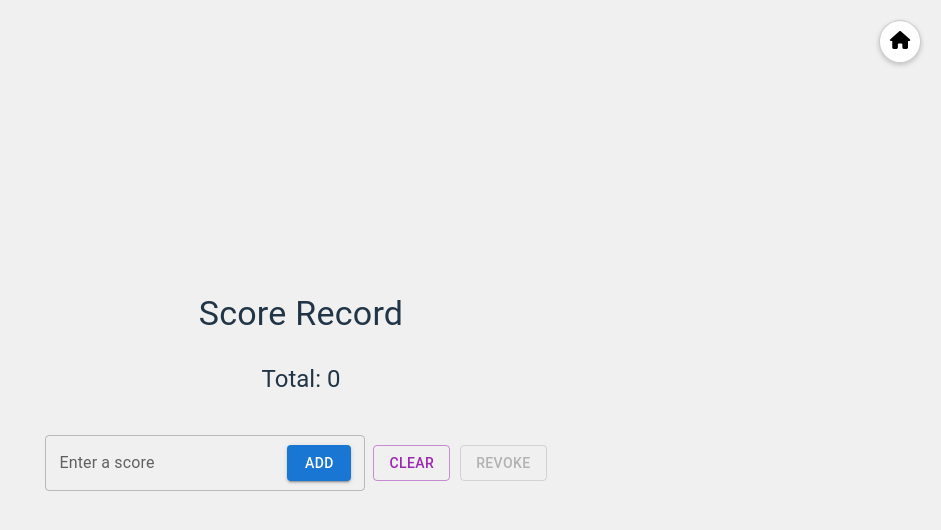
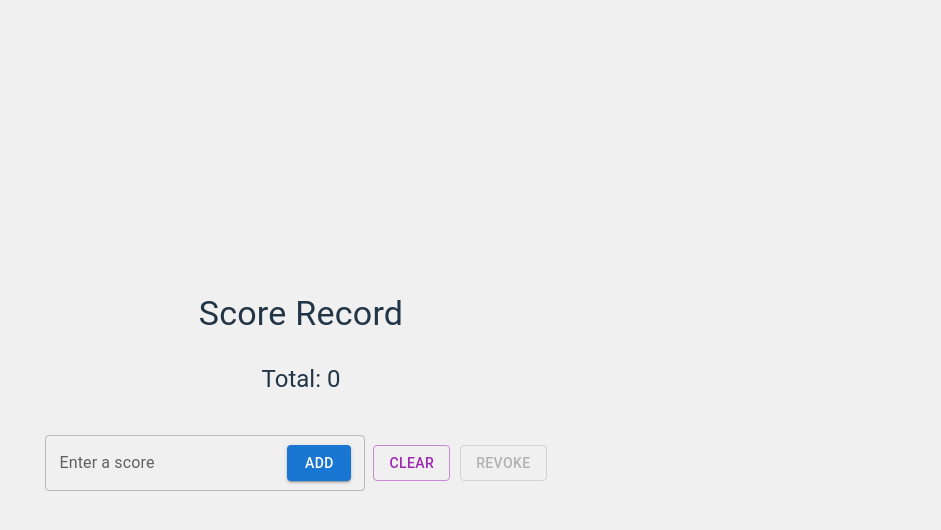
Before and after one commit to FFengIll/roll-dice, a React (Vite) app: page /roll-dice/dist/view/score-record in a window 1280 px wide. Shown: the top 530 px of the page, without its empty margins (339-1280 px from the left). Built offline with nearby package versions, Linux system fonts and the light colour scheme.

Commit message:
codeclean.

```diff
--- a/src/component/ScoreRecord.tsx
+++ b/src/component/ScoreRecord.tsx
@@ -1,5 +1,3 @@
-import { faHome } from '@fortawesome/free-solid-svg-icons';
-import { FontAwesomeIcon } from '@fortawesome/react-fontawesome';
 import {
     Button,
     Container,
@@ -22,7 +20,6 @@ const ScoreRecord = () => {
     });
     const [inputValue, setInputValue] = useState('');
     const [prevItems, setPrevItems] = useState([]);
-    const [spacing, setSpacing] = useState(5); // 控制间距
 
     useEffect(() => {
         localStorage.setItem('items', JSON.stringify(items));
@@ -65,10 +62,6 @@ const ScoreRecord = () => {
     return (
         <Container sx={{ marginTop: 2 }}>
             <Grid container spacing={2}>
-                <button className="control-btn home-button" onClick={goHome} >
-                    <FontAwesomeIcon icon={faHome} />
-                </button>
-
                 <Grid size={12} >
                     <Typography variant="h4" gutterBottom>Score Record</Typography>
 
```
